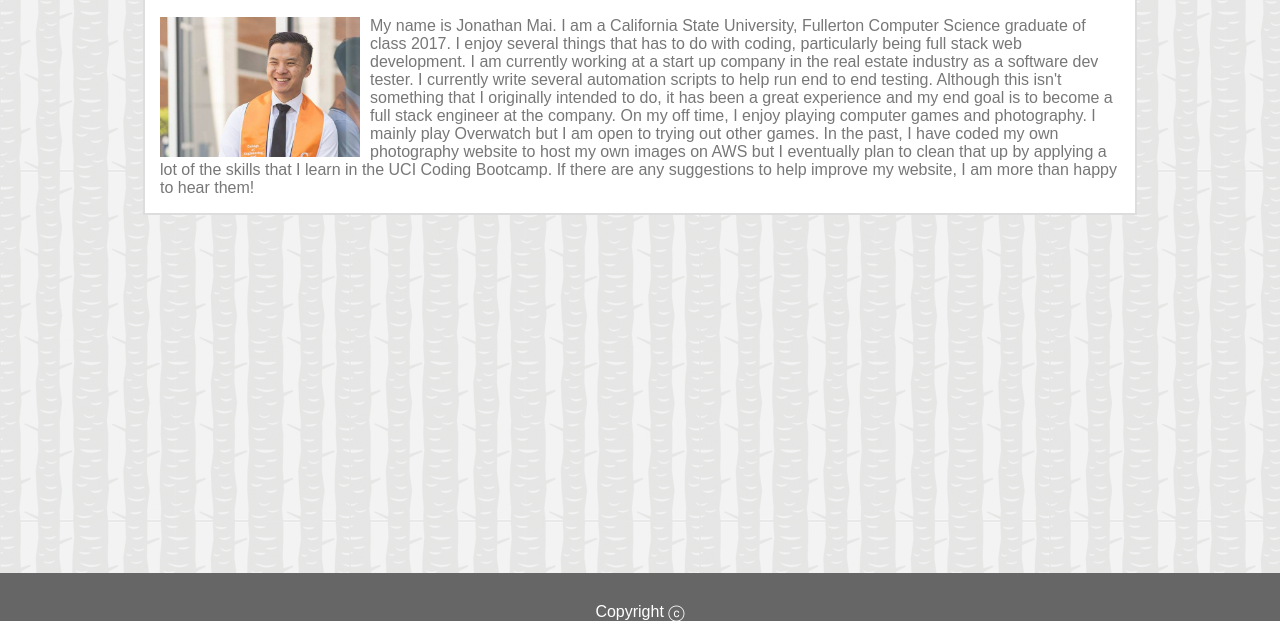
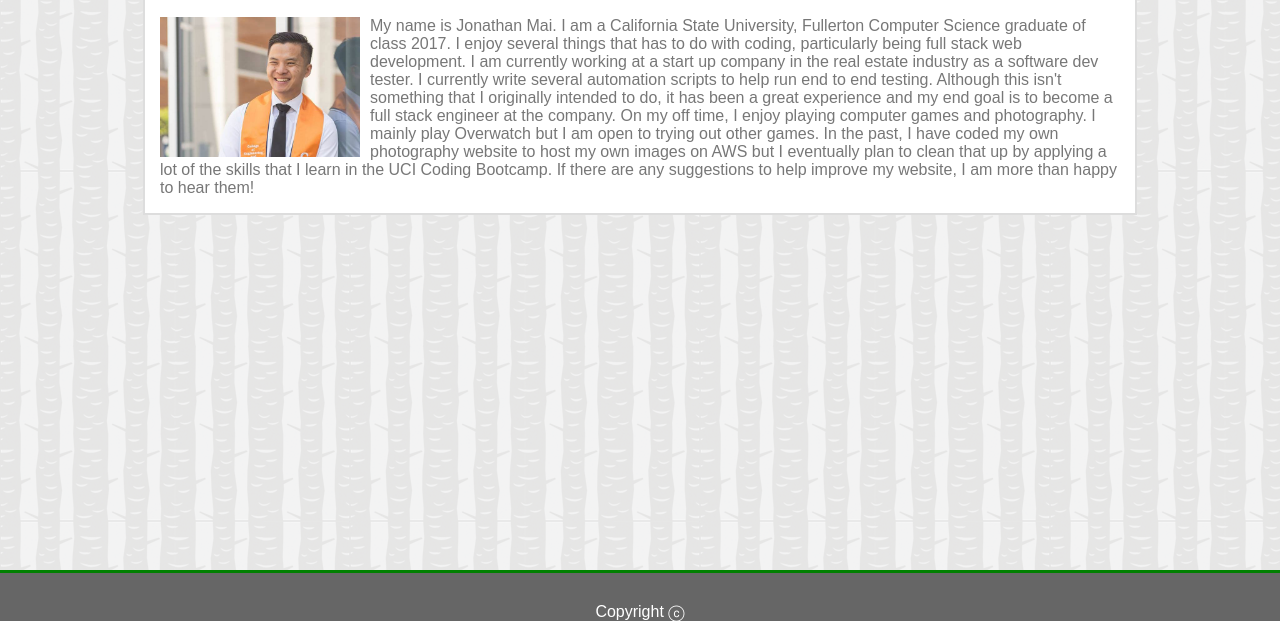
Before and after one commit to hjmai/hjmai.github.io, a plain HTML site: page index.html in a window 1280 px wide. Shown: the part 179-800 px from the top of the page. Drawn offline with Linux system fonts and the light colour scheme.

Commit message:
Update style.css

```diff
--- a/assets/css/style.css
+++ b/assets/css/style.css
@@ -76,6 +76,7 @@ body{
     background-color: #666666;
     color: white;
     text-align: center;
+    border-top: 3px solid green;
 }
 .nameField, .emailField, .messageField{
     width: 100%;
```
